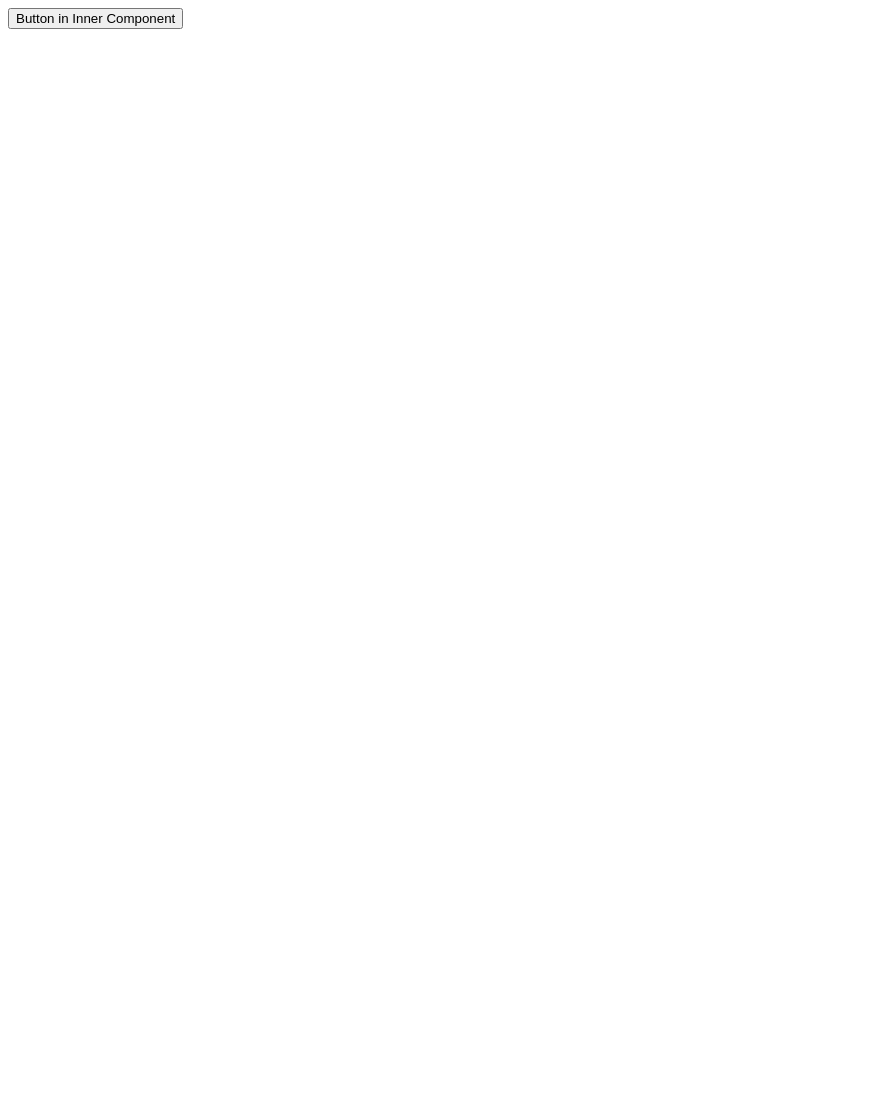
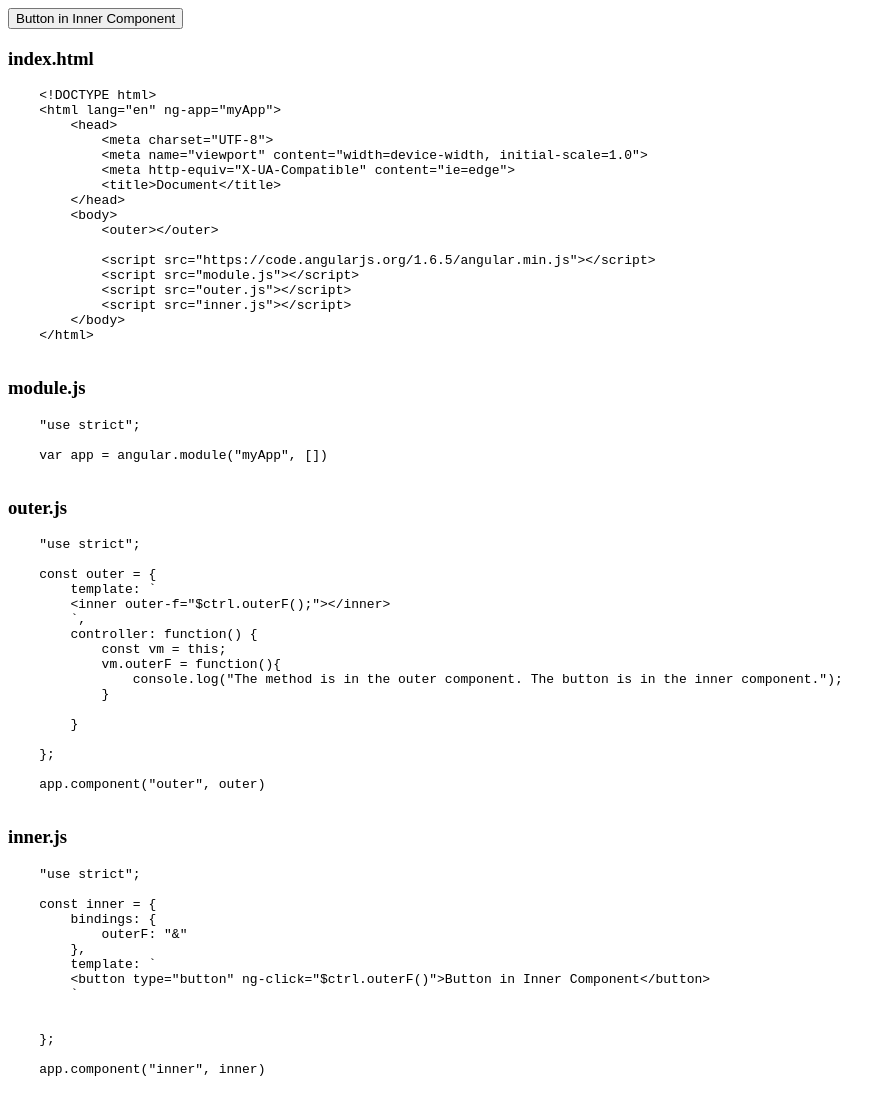
Before and after one commit to tazMeah/bindings, a plain HTML site: page index.html in a window 1280 px wide. Shown: the whole page, without its empty margins (0-895 px from the left). Before the commit the page ends 800 px from the top, so only its background shows below. Drawn offline with nearby package versions, Linux system fonts and the light colour scheme.

Commit message:
code is now viewable in browser

```diff
--- a/index.html
+++ b/index.html
@@ -9,6 +9,72 @@
 <body>
     <outer></outer>
 
+    <h3>index.html</h3>
+    <pre>
+    &lt;!DOCTYPE html&gt;
+    &lt;html lang="en" ng-app="myApp"&gt;
+        &lt;head&gt;
+            &lt;meta charset="UTF-8"&gt;
+            &lt;meta name="viewport" content="width=device-width, initial-scale=1.0"&gt;
+            &lt;meta http-equiv="X-UA-Compatible" content="ie=edge"&gt;
+            &lt;title&gt;Document&lt;/title&gt;
+        &lt;/head&gt;
+        &lt;body&gt;
+            &lt;outer&gt;&lt;/outer&gt;
+
+            &lt;script src="https://code.angularjs.org/1.6.5/angular.min.js"&gt;&lt;/script&gt;
+            &lt;script src="module.js"&gt;&lt;/script&gt;
+            &lt;script src="outer.js"&gt;&lt;/script&gt;
+            &lt;script src="inner.js"&gt;&lt;/script&gt;
+        &lt;/body&gt;
+    &lt;/html&gt;
+    </pre>
+
+    <h3>module.js</h3>
+    <pre>
+    "use strict";
+
+    var app = angular.module("myApp", [])
+    </pre>
+
+    <h3>outer.js</h3>
+    <pre>
+    "use strict";
+
+    const outer = {
+        template: `
+        &lt;inner outer-f="$ctrl.outerF();"&gt;&lt;/inner&gt;
+        `,
+        controller: function() {
+            const vm = this;
+            vm.outerF = function(){
+                console.log("The method is in the outer component. The button is in the inner component.");
+            }
+
+        }
+
+    };
+
+    app.component("outer", outer)
+    </pre>
+
+    <h3>inner.js</h3>
+    <pre>
+    "use strict";
+
+    const inner = {
+        bindings: {
+            outerF: "&"
+        },
+        template: `
+        &lt;button type="button" ng-click="$ctrl.outerF()"&gt;Button in Inner Component&lt;/button&gt;
+        `
+
+
+    };
+
+    app.component("inner", inner)
+    </pre>
     <script src="https://code.angularjs.org/1.6.5/angular.min.js"></script>
     <script src="module.js"></script>
     <script src="outer.js"></script>
--- a/inner.js
+++ b/inner.js
@@ -6,10 +6,8 @@ const inner = {
     },
     template: `
     <button type="button" ng-click="$ctrl.outerF()">Button in Inner Component</button>
-    `,
-    controller: function() {
+    `
 
-    }
 
 };
 
```
